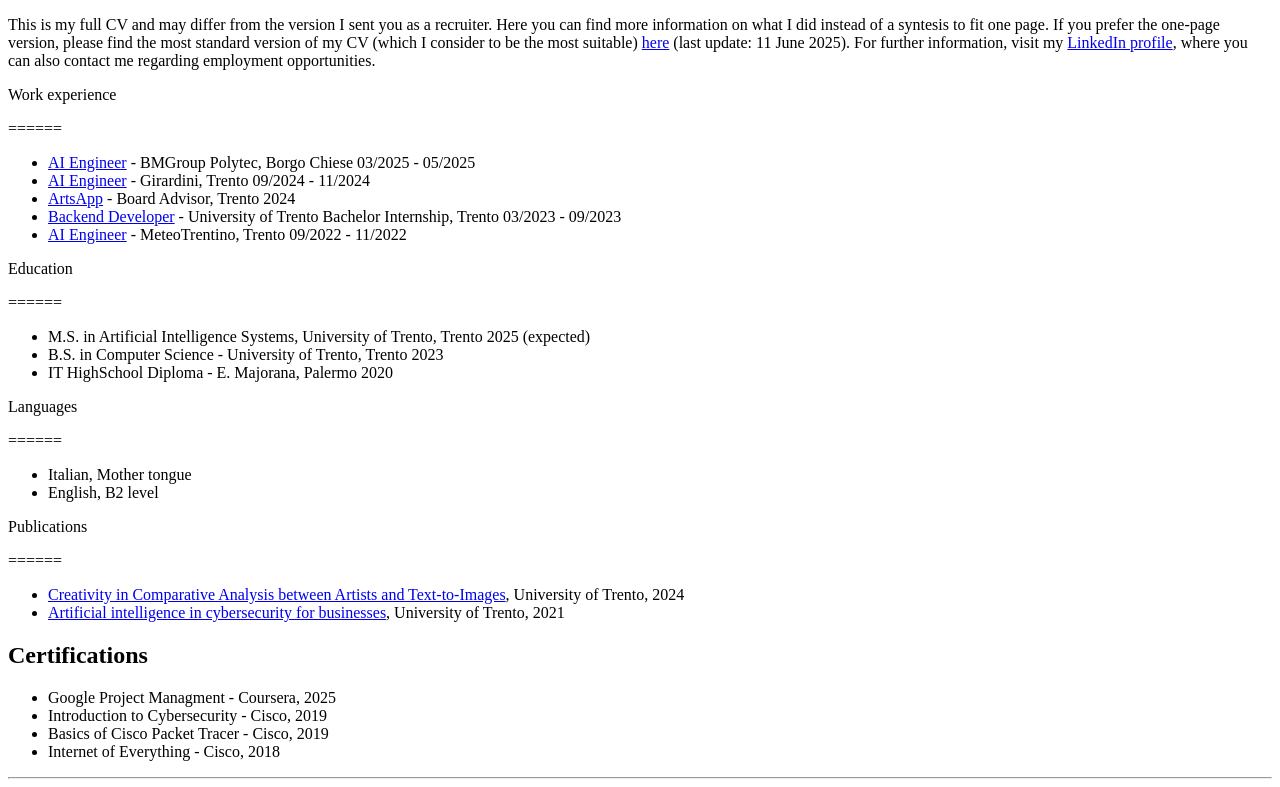
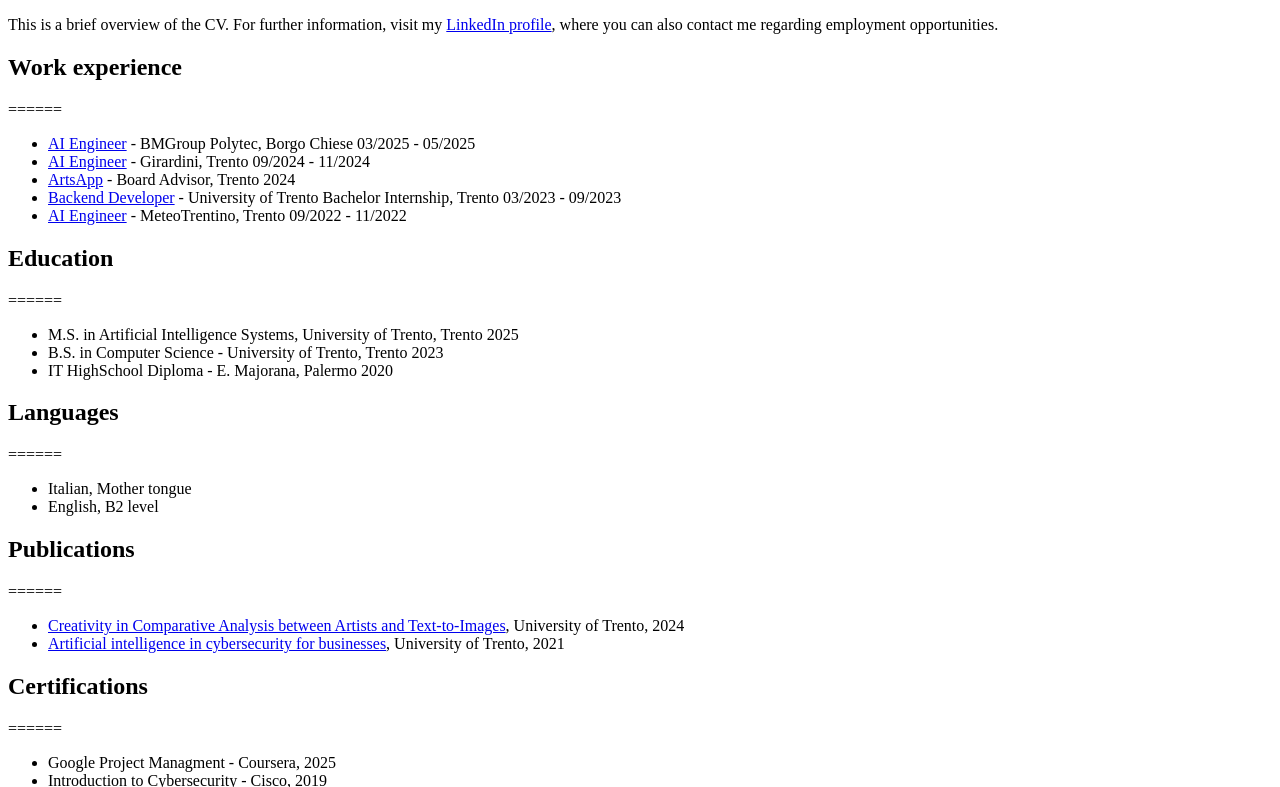
Before and after one commit to DarioTortorici/dariotortorici.github.io, a Jekyll site: the page built from _pages/cv.md, in a window 1280 px wide. Shown: the part 398-1185 px from the top of the page. Built offline with Jekyll 4.4.1, drawn with Linux system fonts in a browser that asks for light colours; grey boxes are pictures that could not be loaded.

Commit message:
Finished University Update
Revised cv.md to provide a brief overview and removed references to the deleted PDF CV. Enhanced polytec.md with more detailed project description and updated technology stack. Deleted outdated CV and transcript PDFs. Updated index.md to reflect current status, clarify degree completion, job search, and improve personal summary.

```diff
--- a/_pages/cv.md
+++ b/_pages/cv.md
@@ -5,10 +5,9 @@ permalink: /cv/
 description:
 ---
 
-This is my full CV and may differ from the version I sent you as a recruiter. Here you can find more information on what I did instead of a syntesis to fit one page.
-If you prefer the one-page version, please find the most standard version of my CV (which I consider to be the most suitable) [here](https://dariotortorici.github.io/assets/documents/dario-tortorici-cv.pdf) (last update: 11 June 2025). For further information, visit my [LinkedIn profile](https://www.linkedin.com/in/dario-tortorici/), where you can also contact me regarding employment opportunities.
+This is a brief overview of the CV. For further information, visit my [LinkedIn profile](https://www.linkedin.com/in/dario-tortorici/), where you can also contact me regarding employment opportunities.
 
-Work experience
+## Work experience
 
 ======
 
@@ -18,29 +17,30 @@ Work experience
 * [Backend Developer](https://dariotortorici.github.io/portfolio/sanbapolis/) - University of Trento Bachelor Internship, Trento 03/2023 - 09/2023
 * [AI Engineer](https://dariotortorici.github.io/portfolio/meteoTrentino/) - MeteoTrentino, Trento 09/2022 - 11/2022
 
-Education
+## Education
 
 ======
 
-* M.S. in Artificial Intelligence Systems, University of Trento, Trento 2025 (expected)
+* M.S. in Artificial Intelligence Systems, University of Trento, Trento 2025
 * B.S. in Computer Science - University of Trento, Trento 2023
 * IT HighSchool Diploma - E. Majorana, Palermo 2020
 
-Languages
+## Languages
 
 ======
 
 * Italian, Mother tongue
 * English, B2 level
 
-Publications
+## Publications
 
 ======
 
 * [Creativity in Comparative Analysis between Artists and Text-to-Images](https://dariotortorici.github.io/publication/creativity-txt2img), University of Trento, 2024
 * [Artificial intelligence in cybersecurity for businesses](https://dariotortorici.github.io/publication/ai-in-cybersecurity-companies), University of Trento, 2021
 
-Certifications
+## Certifications
+
 ======
 
 * Google Project Managment - Coursera, 2025
```
Also changed, not shown: _portfolio/polytec.md (+3 -3 lines), index.md (+5 -5 lines), 2 other files.
